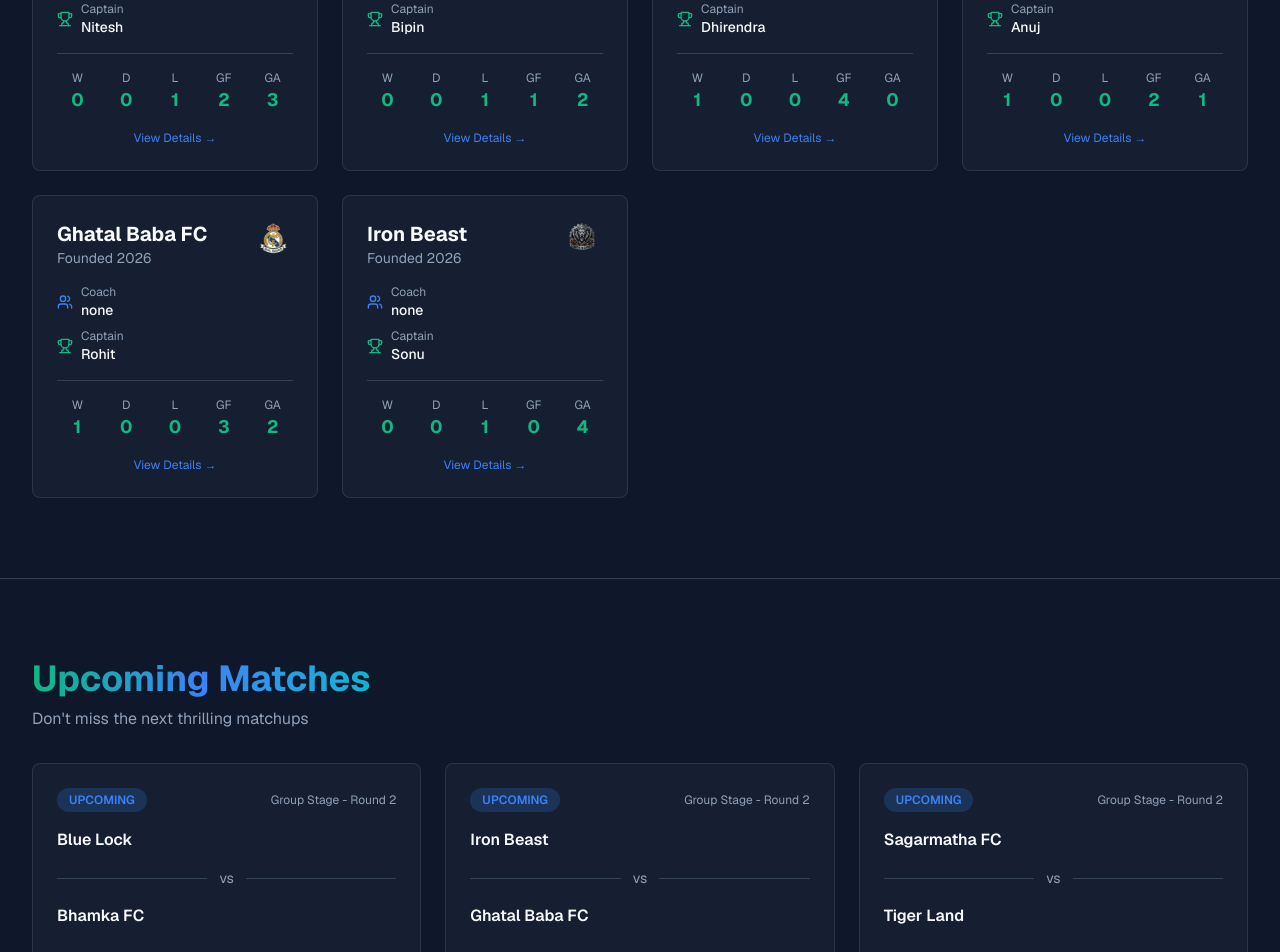
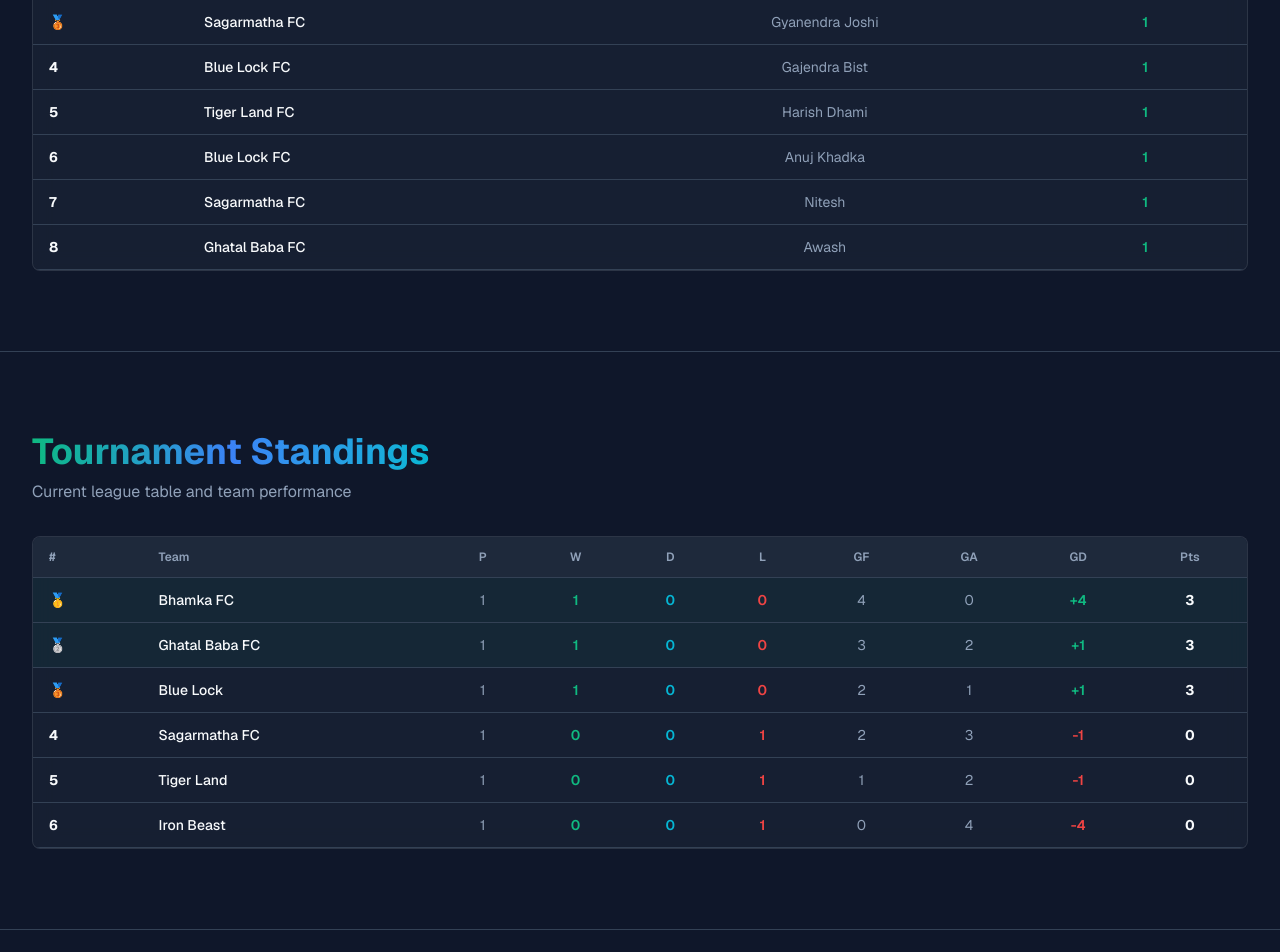
Before and after one commit to chetan-bist/Shantipur-League-, a Next.js app: page / in a window 1280 px wide. Shown: the part 920-1872 px from the top of the page. Built offline with nearby package versions, Linux system fonts and the light colour scheme.

Commit message:
update topgoalscorer section

```diff
--- a/app/page.tsx
+++ b/app/page.tsx
@@ -5,12 +5,14 @@ import { MatchCard } from '@/components/cards/MatchCard';
 import { TeamCard } from '@/components/cards/TeamCard';
 import { NewsCard } from '@/components/cards/NewsCard';
 import { StandingsTable } from '@/components/tables/StandingsTable';
+import { TopgoalscorerTable } from '@/components/tables/TopgoalscorerTable';
 import { SponsorGrid } from '@/components/grids/SponsorGrid';
 import { matches } from '@/data/matches';
 import { teams } from '@/data/teams';
 import { news } from '@/data/news';
 import { standings } from '@/data/standings';
 import { sponsors } from '@/data/sponsors';
+import { topgoalscorer } from '@/data/topgoalscorer';
 
 export default function Home() {
   const upcomingMatches = matches.filter(m => m.status === 'upcoming').slice(0, 3);
@@ -24,6 +26,30 @@ export default function Home() {
         subtitle="⚽ Bringing our village together through football. Support our local talent and experience the passion of Shantipur's ultimate football festival!"
         cta={{ label: 'Watch Now', href: '/matches' }}
       />
+
+      {/* Top Goalscorers Section */}
+      <section className="border-b border-surface-light py-16 md:py-20">
+        <Container>
+          <SectionTitle
+            title="Tournament Top Goalscorers"
+            subtitle="Here is the updated list of players leading the scoring charts in the Shantipur Champions League:"
+            className="mb-8"
+          />
+          <TopgoalscorerTable topgoalscorer={topgoalscorer} />
+        </Container>
+      </section>
+
+      {/* Standings Section */}
+      <section className="border-b border-surface-light py-16 md:py-20">
+        <Container>
+          <SectionTitle
+            title="Tournament Standings"
+            subtitle="Current league table and team performance"
+            className="mb-8"
+          />
+          <StandingsTable standings={standings} />
+        </Container>
+      </section>
 
       {/* Featured Teams Section */}
       <section className="border-b border-surface-light py-16 md:py-20">
@@ -57,18 +83,6 @@ export default function Home() {
         </Container>
       </section>
 
-      {/* Standings Section */}
-      <section className="border-b border-surface-light py-16 md:py-20">
-        <Container>
-          <SectionTitle
-            title="Tournament Standings"
-            subtitle="Current league table and team performance"
-            className="mb-8"
-          />
-          <StandingsTable standings={standings} />
-        </Container>
-      </section>
-
       {/* Latest News Section */}
       <section className="border-b border-surface-light py-16 md:py-20">
         <Container>
--- /dev/null
+++ b/components/tables/TopgoalscorerTable.tsx
@@ -0,0 +1,46 @@
+import { Topgoalscorer } from '@/data/topgoalscorer';
+
+interface TopgoalscorerTableProps {
+  topgoalscorer: Topgoalscorer[];
+}
+
+export function TopgoalscorerTable({ topgoalscorer }: TopgoalscorerTableProps) {
+  return (
+    <div className="glass overflow-hidden rounded-lg">
+      <div className="overflow-x-auto">
+        <table className="w-full">
+          <thead>
+            <tr className="border-b border-surface-light bg-surface">
+              <th className="px-4 py-3 text-left text-xs font-semibold text-slate-400">#</th>
+              <th className="px-4 py-3 text-left text-xs font-semibold text-slate-400">Team</th>
+              <th className="px-4 py-3 text-center text-xs font-semibold text-slate-400">Player</th>
+              <th className="px-4 py-3 text-center text-xs font-semibold text-slate-400">Goals</th>
+            </tr>
+          </thead>
+          <tbody>
+            {topgoalscorer.map((row, idx) => (
+              <tr
+                key={row.position}
+                className={`border-b border-surface-light transition-smooth hover:bg-surface ${
+                  idx < 2 ? 'bg-primary/5' : ''
+                }`}
+              >
+                <td className="px-4 py-3 text-sm font-bold text-slate-50">
+                  {row.position === 1 && '🥇'}
+                  {row.position === 2 && '🥈'}
+                  {row.position === 3 && '🥉'}
+                  {row.position > 3 && row.position}
+                </td>
+                <td className="px-4 py-3 text-sm font-medium text-slate-50">{row.teamName}</td>
+                <td className="px-4 py-3 text-center text-sm text-slate-400">{row.playerName}</td>
+                <td className="px-4 py-3 text-center text-sm font-semibold text-primary">
+                  {row.goals}
+                </td>
+              </tr>
+            ))}
+          </tbody>
+        </table>
+      </div>
+    </div>
+  );
+}
--- a/data/matches.ts
+++ b/data/matches.ts
@@ -23,11 +23,11 @@ export const matches: Match[] = [
     time: '4:00',
     venue: 'Santipur Stadium',
     status: 'completed',
-    round: 'Group Stage - Week 1',
+    round: 'Group Stage - Round 1',
   },
   {
     id: 2,
-    homeTeam: 'Iron Beast',
+    homeTeam: 'Iron Beast FC',
     awayTeam: 'Bhamka FC',
     homeScore: 0,
     awayScore: 4,
@@ -35,19 +35,19 @@ export const matches: Match[] = [
     time: '4:00',
     venue: 'Santipur Stadium',
     status: 'completed',
-    round: 'Group Stage - Week 1',
+    round: 'Group Stage - Round 1',
   },
   {
     id: 3,
-    homeTeam: 'Blue Lock',
-    awayTeam: 'Tiger Land',
+    homeTeam: 'Blue Lock FC',
+    awayTeam: 'Tiger Land FC',
     homeScore: 2,
     awayScore: 1,
     date: '2026-07-04',
     time: '4:00',
-    venue: 'Eagle Arena',
+    venue: 'Santipur Stadium',
     status: 'completed',
-    round: 'Group Stage - Week 1',
+    round: 'Group Stage - Round 1',
   },
   // {
   //   id: 4,
@@ -121,7 +121,7 @@ export const matches: Match[] = [
   //week two
    {
     id: 12,
-    homeTeam: 'Blue Lock',
+    homeTeam: 'Blue Lock FC',
     awayTeam: 'Bhamka FC',
     date: '2026-07-08',
     time: '4:00',
@@ -133,7 +133,7 @@ export const matches: Match[] = [
 
   {
     id: 11,
-    homeTeam: 'Iron Beast',
+    homeTeam: 'Iron Beast FC',
     awayTeam: 'Ghatal Baba FC',
     date: '2026-07-08',
     time: '4:00',
@@ -145,7 +145,7 @@ export const matches: Match[] = [
   {
     id: 10,
     homeTeam: 'Sagarmatha FC',
-    awayTeam: 'Tiger Land',
+    awayTeam: 'Tiger Land FC',
     date: '2026-07-08',
     time: '4:00',
     venue: 'Santipur Stadium',
@@ -157,7 +157,7 @@ export const matches: Match[] = [
   {
     id: 13,
     homeTeam: 'Sagarmatha FC',
-    awayTeam: 'Iron Beast',
+    awayTeam: 'Iron Beast FC',
     date: '2026-07-12',
     time: '4:00',
     venue: 'Santipur Stadium',
@@ -166,7 +166,7 @@ export const matches: Match[] = [
   },
   {
     id: 14,
-    homeTeam: 'Tiger Land',
+    homeTeam: 'Tiger Land FC',
     awayTeam: 'Bhamka FC',
     date: '2026-07-12',
     time: '4:00',
@@ -176,7 +176,7 @@ export const matches: Match[] = [
   },
   {
     id: 15,
-    homeTeam: 'Blue Lock',
+    homeTeam: 'Blue Lock FC',
     awayTeam: 'Ghatal Baba FC',
     date: '2026-07-12',
     time: '4:00',
@@ -197,8 +197,8 @@ export const matches: Match[] = [
   },
   {
     id: 17,
-    homeTeam: 'Iron Beast',
-    awayTeam: 'Tiger Land',
+    homeTeam: 'Iron Beast FC',
+    awayTeam: 'Tiger Land FC',
     date: '2026-07-15',
     time: '4:00',
     venue: 'Santipur Stadium',
@@ -207,7 +207,7 @@ export const matches: Match[] = [
   },
   {
     id: 18,
-    homeTeam: 'Blue Lock',
+    homeTeam: 'Blue Lock FC',
     awayTeam: 'Sagarmatha FC',
     date: '2026-07-15',
     time: '4:00',
@@ -228,8 +228,8 @@ export const matches: Match[] = [
   },
   {
     id: 20,
-    homeTeam: 'Iron Beast',
-    awayTeam: 'Blue Lock',
+    homeTeam: 'Iron Beast FC',
+    awayTeam: 'Blue Lock FC',
     date: '2026-07-19',
     time: '4:00',
     venue: 'Santipur Stadium',
@@ -239,7 +239,7 @@ export const matches: Match[] = [
   {
     id: 21,
     homeTeam: 'Ghatal Baba FC',
-    awayTeam: 'Tiger Land',
+    awayTeam: 'Tiger Land FC',
     date: '2026-07-19',
     time: '4:00',
     venue: 'Santipur Stadium',
--- /dev/null
+++ b/data/topgoalscorer.ts
@@ -0,0 +1,60 @@
+export interface Topgoalscorer {
+  position: number;
+  teamName: string;
+  playerName: string;
+  goals: number;
+}
+
+export const topgoalscorer: Topgoalscorer[] = [
+   {
+    position: 1,
+    teamName: 'Bhamka FC',
+    playerName: 'Nipurna Chand',
+    goals: 4,
+  },
+  {
+    position: 2,
+    teamName: 'Ghatal Baba FC',
+    playerName: 'Shirish Dhami',
+    goals: 2,
+  },
+  {
+    position: 3,
+    teamName: 'Sagarmatha FC',
+    playerName: 'Gyanendra Joshi',
+    goals: 1,
+  },
+  {
+    position: 4,
+    teamName: 'Blue Lock FC',
+    playerName: 'Gajendra Bist',
+    goals: 1,
+  },
+  {
+    position: 5,
+    teamName: 'Tiger Land FC',
+    playerName: 'Harish Dhami',
+    goals: 1,
+  },
+  {
+    position: 6,
+    teamName: 'Blue Lock FC',
+    playerName: 'Anuj Khadka',
+    goals: 1,
+  },
+  {
+    position: 7,
+    teamName: 'Sagarmatha FC',
+    playerName: 'Nitesh',
+    goals: 1,
+  },
+  {
+    position: 8,
+    teamName: 'Ghatal Baba FC',
+    playerName: 'Awash',
+    goals: 1,
+  },
+
+
+
+]
--- a/lib/constants.ts
+++ b/lib/constants.ts
@@ -58,7 +58,7 @@ export const FOOTER_LINKS = {
   ],
   contact: [
     { label: 'Email: info@santipurchampions.com', href: 'mailto:info@santipurchampions.com' },
-    { label: 'Phone: +91-33-2468-1234', href: 'tel:+913324681234' },
+    { label: 'Phone: 9847537376', href: '9847537376' },
   ],
   social: [
     { label: 'Facebook', href: 'https://facebook.com/santipurchampions' },
```
